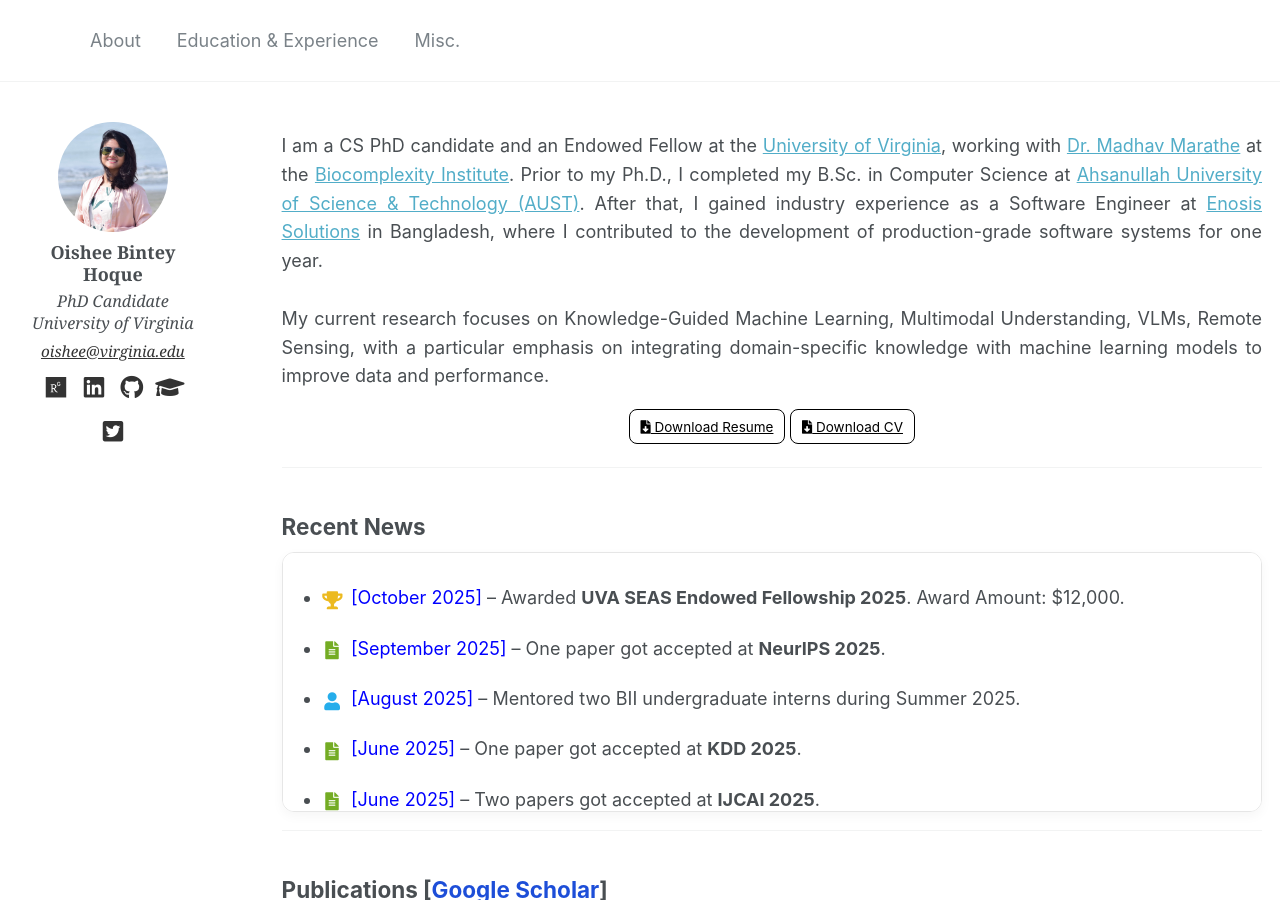
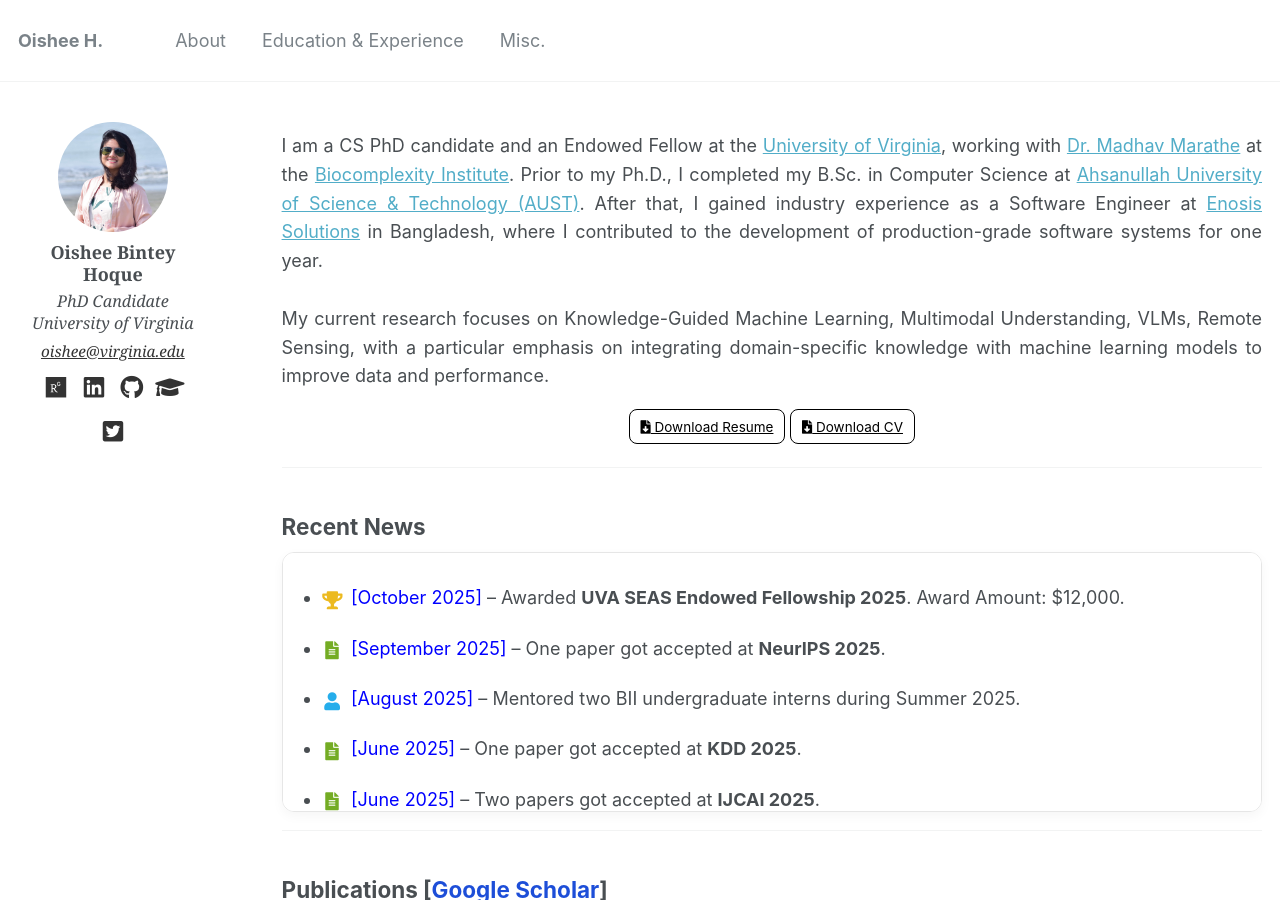
Before and after one commit to oishee-hoque/oishee-hoque.github.io, a Jekyll site: the page built from _pages/about.md, in a window 1280 px wide and 900 px high. Built offline with Jekyll 4.4.1, drawn with Linux system fonts in a browser that asks for light colours.

Commit message:
Nav update

```diff
--- a/_config.yml
+++ b/_config.yml
@@ -7,7 +7,7 @@
 
 # Site Settings
 locale: "en-US"
-title: ""
+title: "Oishee H."
 title_separator: "-"
 name: &name "Oishee Bintey Hoque"
 description: &description "personal description"
```
